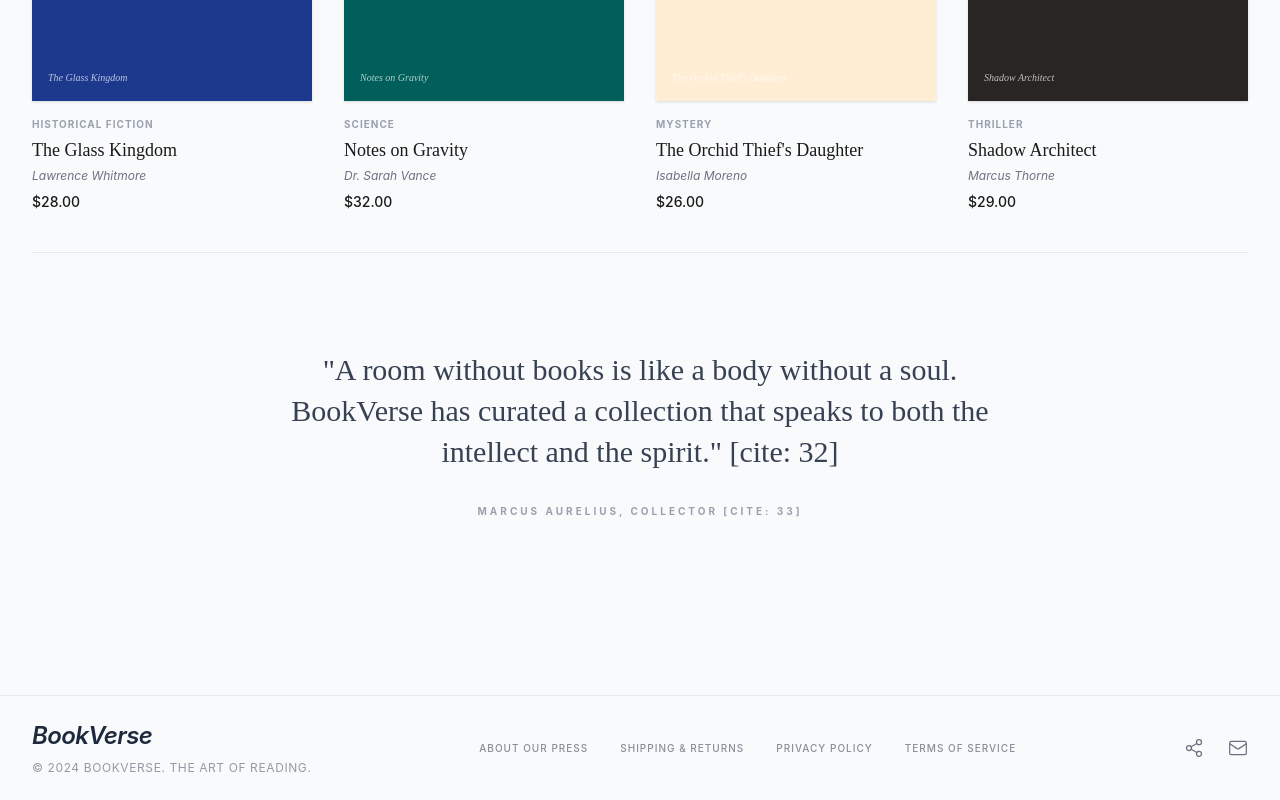
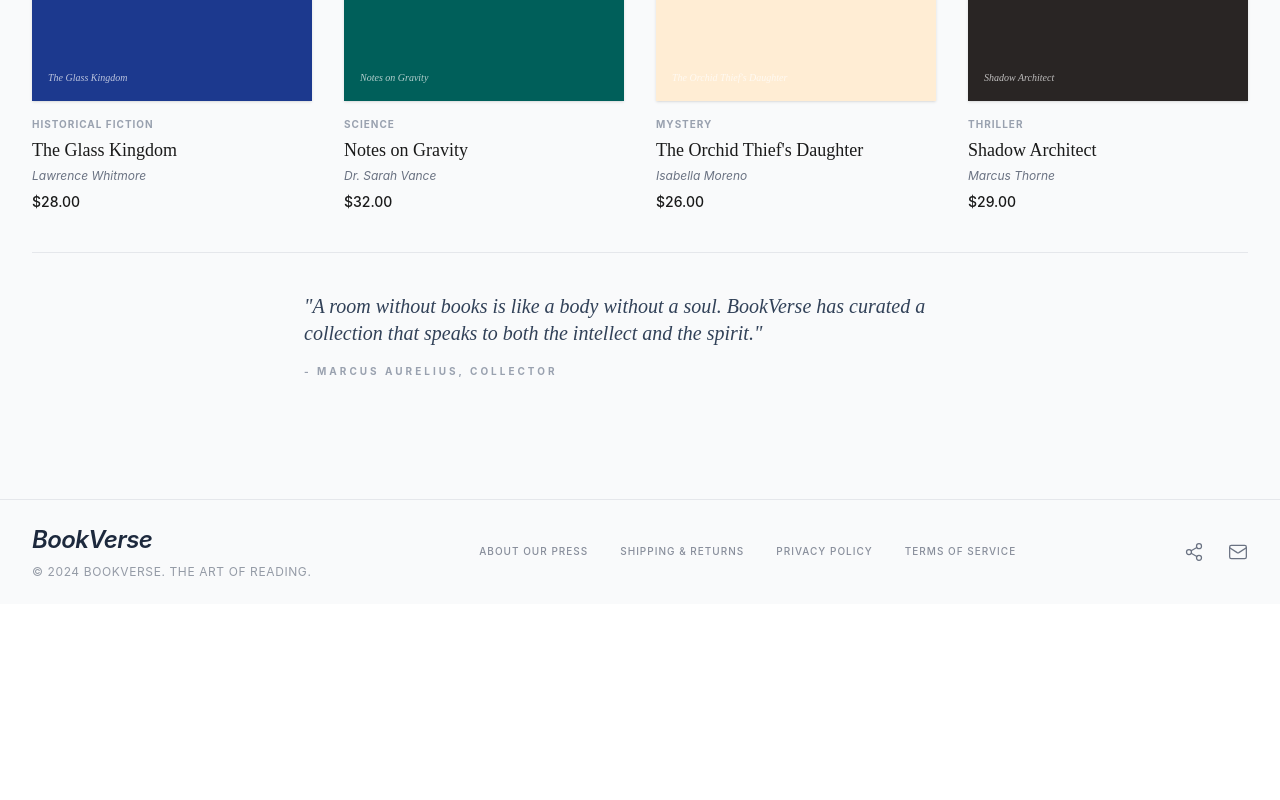
Before and after one commit to CioFlingar/bookverse-frontend, a React (Vite) app: page / in a window 1280 px wide. Shown: the part 1269-2069 px from the top of the page. After the commit the page ends 1873 px from the top, so only its background shows below. Built offline with nearby package versions, Linux system fonts and the light colour scheme.

Commit message:
update quote section

```diff
--- a/src/features/home/Quote.jsx
+++ b/src/features/home/Quote.jsx
@@ -1,15 +1,16 @@
 // src/features/home/Quote.jsx
 export default function Quote() {
   return (
-    <div className="py-24 border-t border-gray-200 text-center">
-      <blockquote className="max-w-3xl mx-auto">
-        <p className="font-serif text-2xl md:text-3xl text-gray-700 leading-snug mb-8">
-          "A room without books is like a body without a soul. BookVerse has curated a collection that speaks to both the intellect and the spirit." [cite: 32]
-        </p>
-        <footer className="text-[10px] uppercase tracking-[0.3em] text-gray-400 font-bold">
-          MARCUS AURELIUS, COLLECTOR [cite: 33]
-        </footer>
-      </blockquote>
+    <div className="py-10 border-t border-gray-200 text-left">
+        <blockquote className="max-w-2xl mx-auto">
+            <p className="font-serif italic text-xs md:text-xl text-slate-700 leading-snug mb-4">
+          "A room without books is like a body without a soul. BookVerse has curated a collection that speaks to both the intellect and the spirit."
+            </p>
+            <footer className="text-[10px] uppercase tracking-[0.3em] text-gray-400 font-bold">
+          - MARCUS AURELIUS, COLLECTOR
+            </footer>
+        </blockquote>
     </div>
+
   );
 }
```
